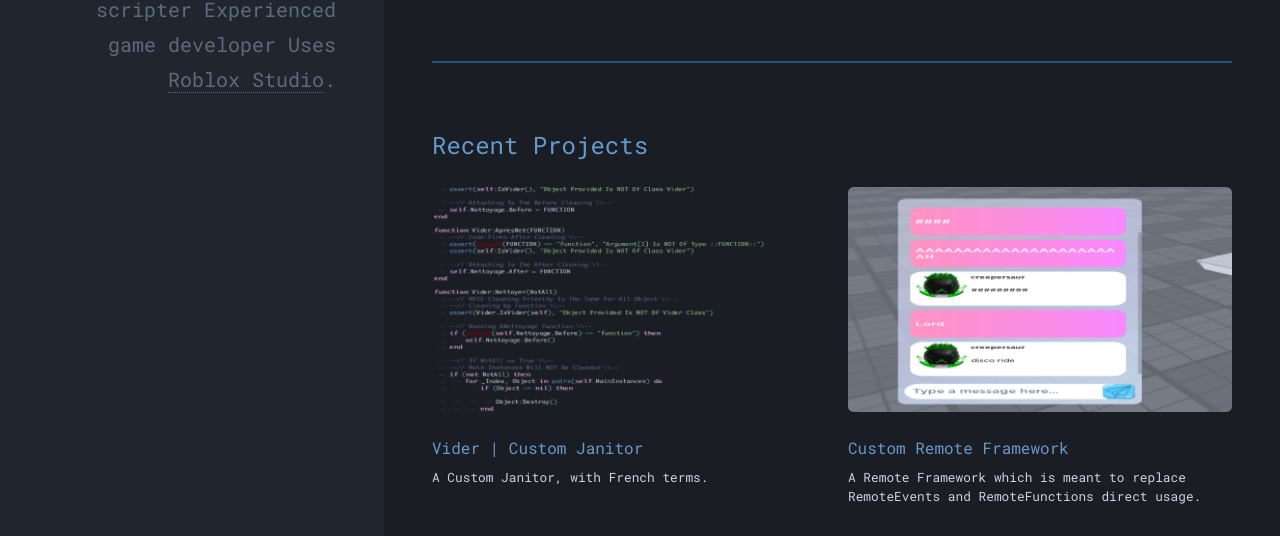
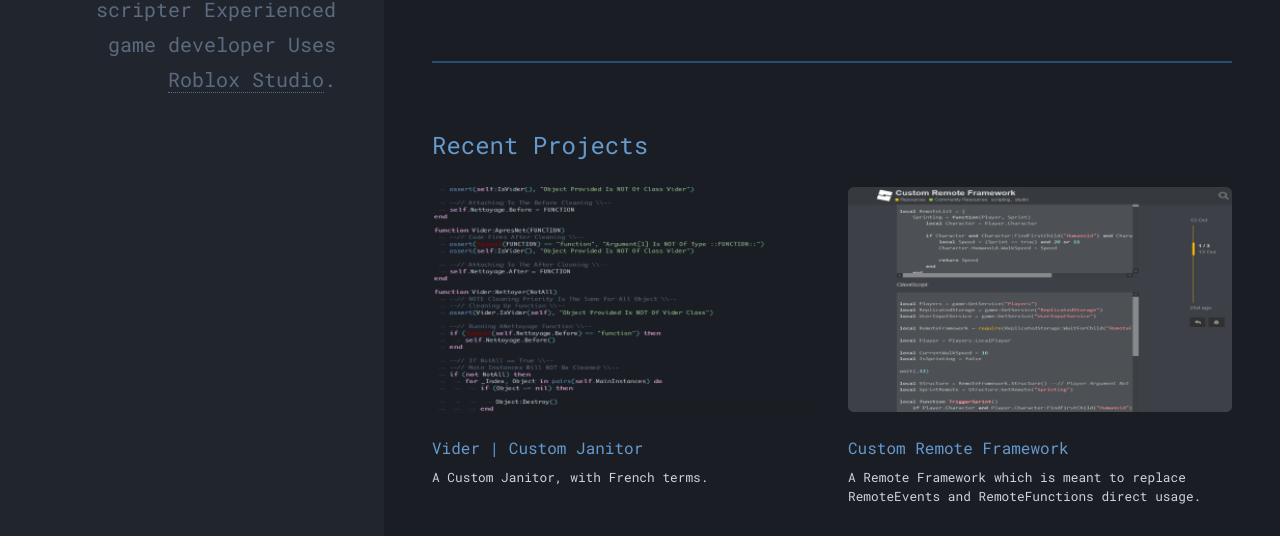
Before and after one commit to Frieda-VI/zeno-frieda, a plain HTML site: page index.html in a window 1280 px wide. Shown: the part 263-799 px from the top of the page. Drawn offline with Linux system fonts and the light colour scheme.

Commit message:
Update index.html

```diff
--- a/index.html
+++ b/index.html
@@ -65,7 +65,7 @@
               href="https://devforum.roblox.com/t/custom-remote-framework/1506835"
               target="_blank"
               class="image fit thumb"
-              ><img src="images/images/Custom Chat.png" alt=""
+              ><img src="images/images/CustomFramework.png" alt=""
             /></a>
             <h3>Custom Remote Framework</h3>
             <p>
```
